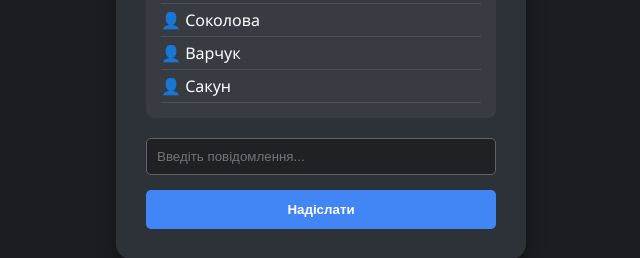
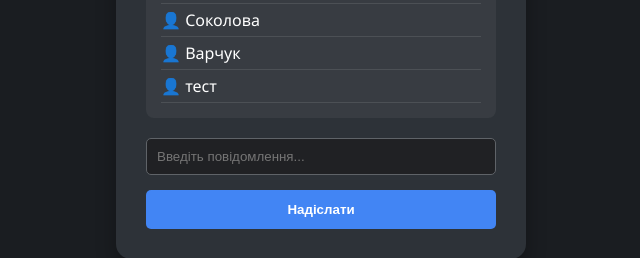
Before and after one commit to Dimon4ick68/cloud-lab-5, a plain HTML site: page index.html in a window 1280 px wide. Shown: the part 369-627 px from the top of the page, 319-959 px from the left. Drawn offline with Linux system fonts and the light colour scheme.

Commit message:
Replace Сакун with тест in the user list

```diff
--- a/index.html
+++ b/index.html
@@ -26,7 +26,7 @@
                 <li>👤 Шереметьєв</li>
                 <li>👤 Соколова</li>
                 <li>👤 Варчук</li>
-                <li>👤 Сакун</li>
+                <li>👤 тест</li>
             </ul>
         </div>
         <input type="text" id="task" placeholder="Введіть повідомлення...">
```
